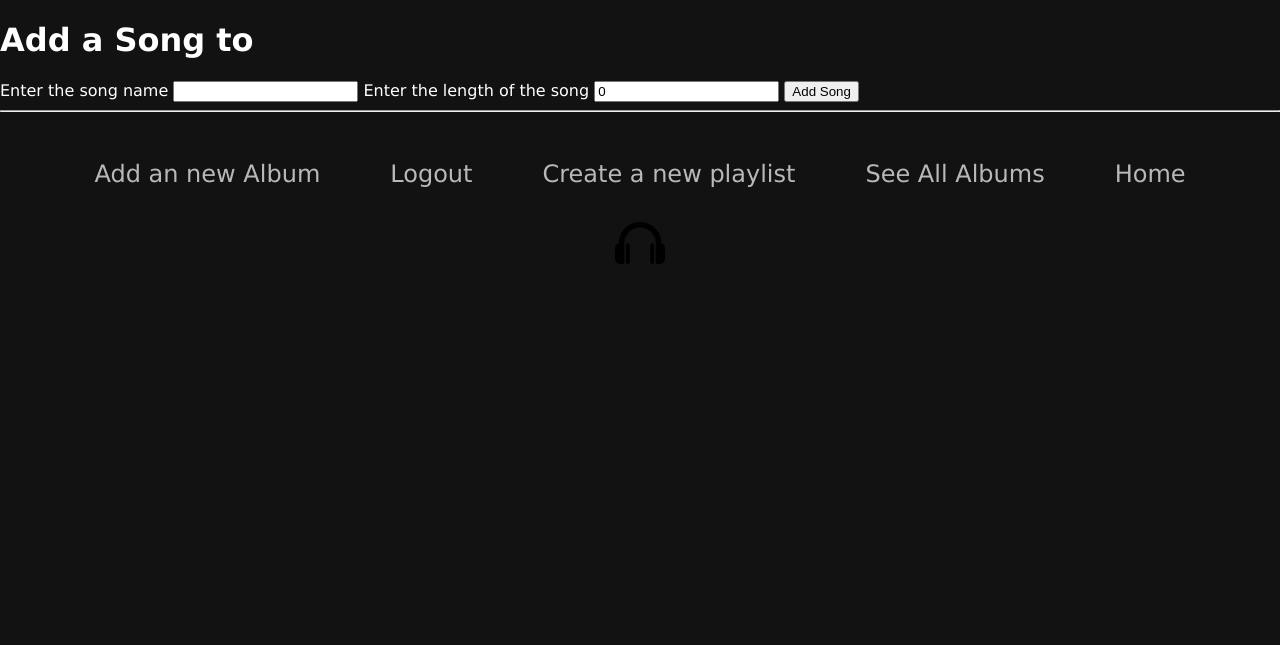
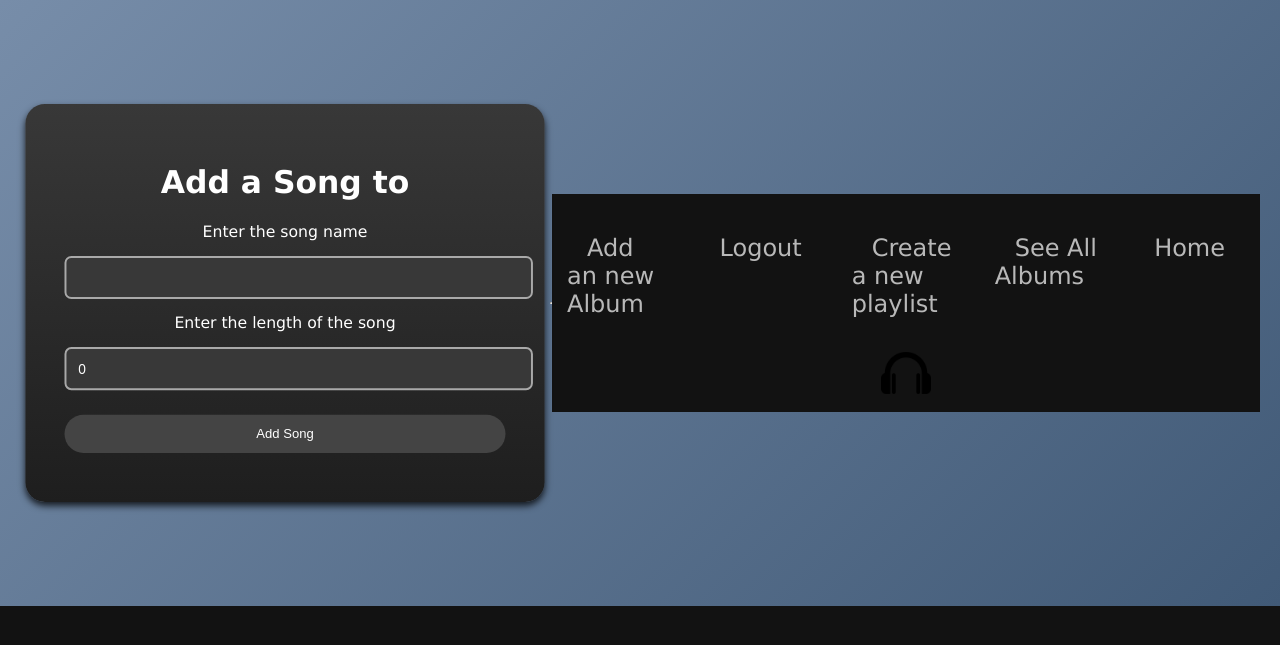
Before and after one commit to Jaxter1604/WAD-SongSite, a Django app: page /songeek/album/1/add_song_to_album/ in a window 1280 px wide. Shown: the part 60-705 px from the top of the page. Run offline with Django 3.2, Linux system fonts and the light colour scheme; the visitor is signed in with stand-in values (Sample User, id 1); data that the repository does not hold is empty.

Commit message:
changes from homepage branch added via Beth

```diff
--- a/songeek-project/templates/songeek/add_song_to_album.html
+++ b/songeek-project/templates/songeek/add_song_to_album.html
@@ -6,6 +6,9 @@
 {% endblock %}
 
 {% block body_block %}
+<div class="base-page">
+    <div class="base-box">
+        <div class="title-container">
             <h1>Add a Song to {{ album.name }}</h1>
         <div>
                 <form id="song_form" method="post" action="{% url 'songeek:add_song_to_album' album.slug %}">
@@ -18,7 +21,8 @@
                         {{ field.help_text }}
                         {{ field }}
                     {% endfor %}
-            <input type="submit" name="submit" value="Add Song" />
+                    <button type="submit">Add Song</button>
                 </form>
             </div>
+        </div>
 {% endblock %}
--- a/songeek-project/templates/songeek/new_playlist.html
+++ b/songeek-project/templates/songeek/new_playlist.html
@@ -24,7 +24,7 @@
                 {% if field.field.widget.input_type == "file" %}
                         <div class="file-upload-wrapper">
                             <input type="file" id="{{ field.id_for_label }}" name="{{ field.html_name }}">
-                            <label for="{{ field.id_for_label }}" class="file-upload-label">Upload Album Cover</label>
+                            <label for="{{ field.id_for_label }}" class="file-upload-label">Upload Playlist Cover</label>
                         </div>
                     {% else %}
                         {{ field }}
```
Also changed, not shown: songeek-project/templates/songeek/add_song_to_playlist.html (+6 -1 lines). Lines whose indentation alone changed are shown as unchanged.
